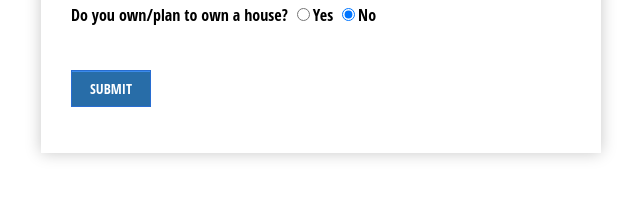
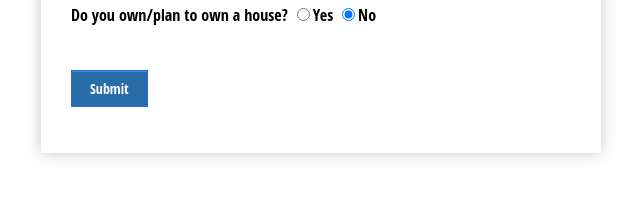
Before and after one commit to codacy-badger/robo-advisor, an Electron app: page index.html in a window 1600 px wide. Shown: the part 677-874 px from the top of the page, 479-1119 px from the left. Drawn offline with nearby package versions, Linux system fonts and the light colour scheme.

Commit message:
form styling & more asset function structure

```diff
--- a/app.js
+++ b/app.js
@@ -35,6 +35,7 @@ function asset_allocation() {
     var house = $('input[name="house"]:checked').val();
 
     var ytr = retireAge - age;
+    // zf to fold, za to expand folds
     if (ytr <= -10) {
         //pass
     } else if (ytr >= -10 && ytr < -5) {
--- a/styles.css
+++ b/styles.css
@@ -70,7 +70,6 @@ label {
 	font-weight: 125;
 	padding: 8px 18px;
 	text-decoration: none;
-	text-transform: uppercase;
 }
 .form-style input[type="button"]:hover,
 .form-style input[type="submit"]:hover {
```
